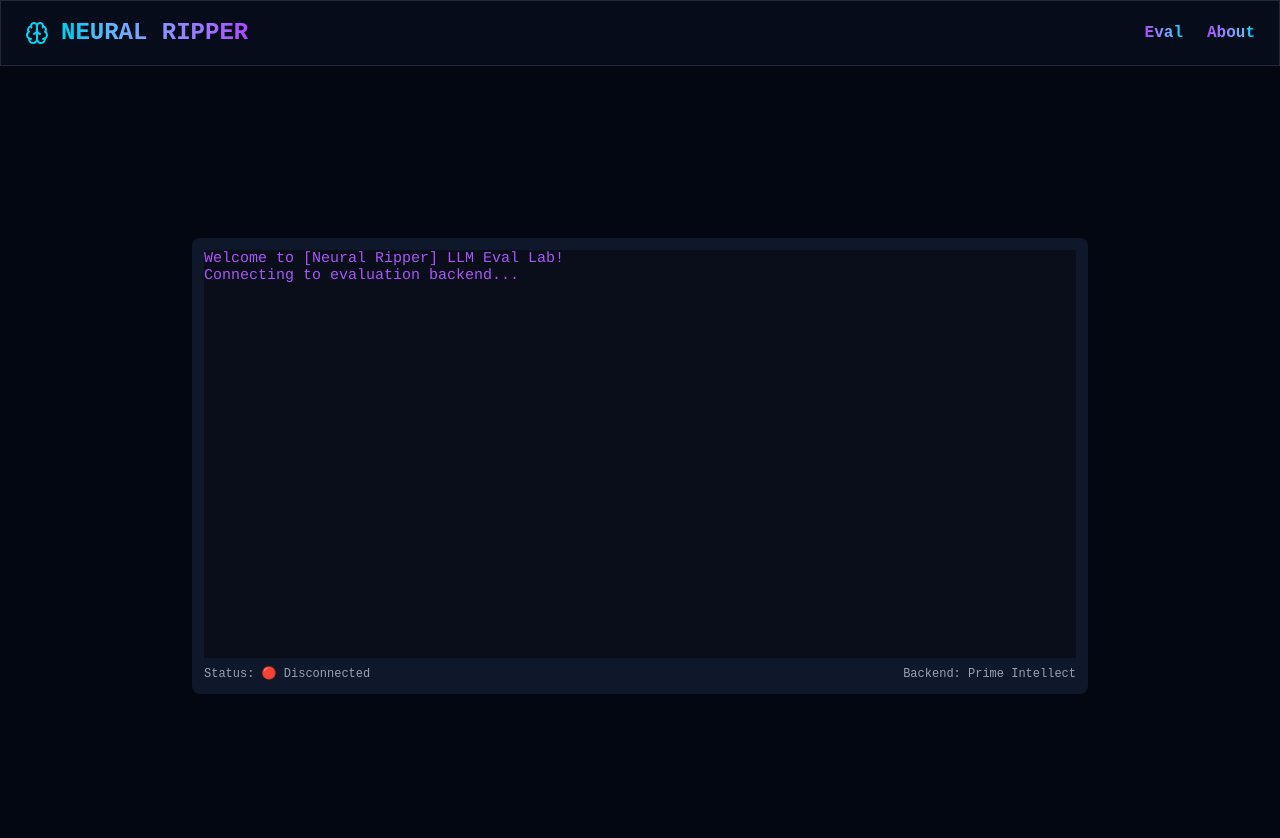
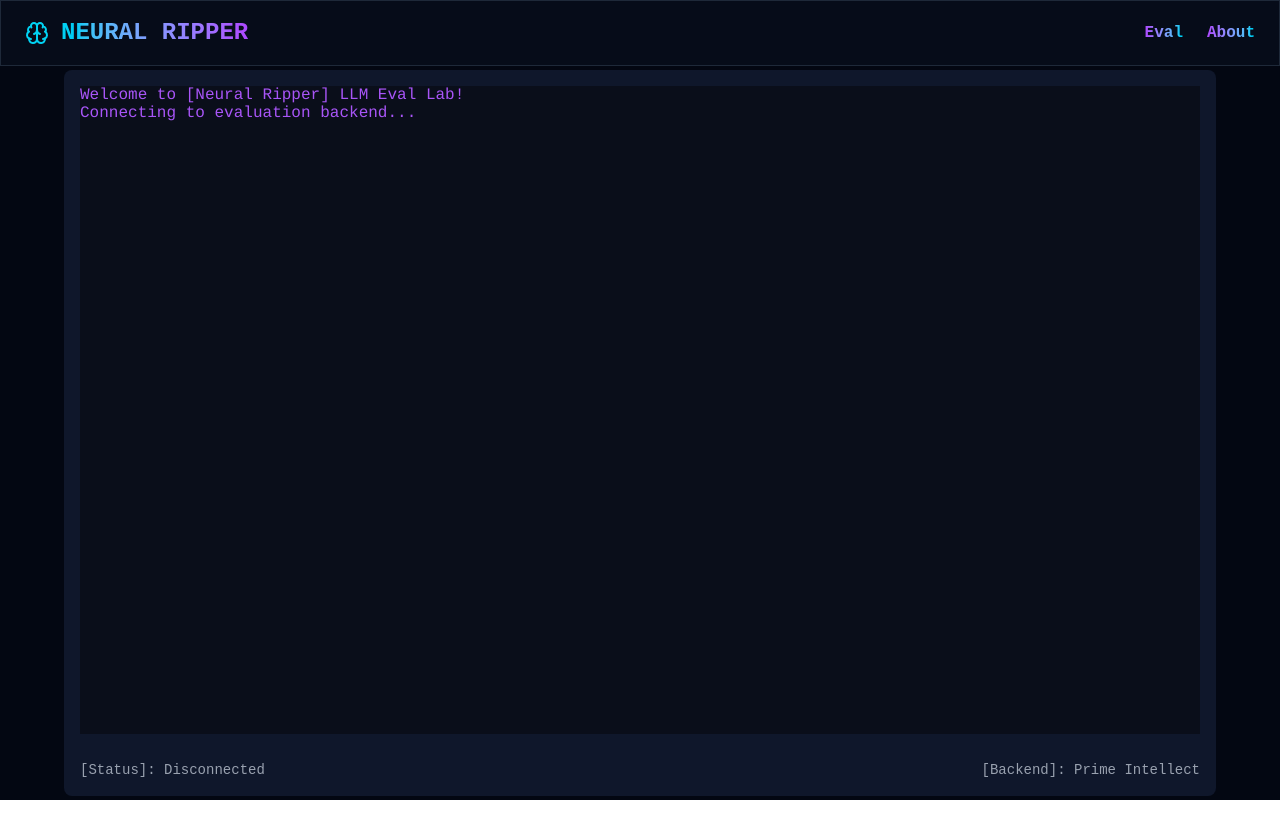
Before and after one commit to NeuralRipper/NeuralRipper, a React (Vite) app in the folder frontend/: page / in a window 1280 px wide. Both pictures are taken after a click on the element "Eval". Shown: the top 838 px of the page. After the commit the page ends 800 px from the top, so only its background shows below. Built offline with nearby package versions, Linux system fonts and the light colour scheme; no server answers.

Commit message:
Updated LLMEvalTerminal, still got dynamic adjusting issue to fix.

```diff
--- a/frontend/package.json
+++ b/frontend/package.json
@@ -12,6 +12,7 @@
   "dependencies": {
     "@rerun-io/web-viewer": "^0.23.4",
     "@rerun-io/web-viewer-react": "^0.24.0",
+    "@xterm/addon-fit": "^0.10.0",
     "@xterm/xterm": "^5.5.0",
     "lucide-react": "^0.511.0",
     "react": "^19.1.0",
--- a/frontend/src/components/Dashboard/Dashboard.tsx
+++ b/frontend/src/components/Dashboard/Dashboard.tsx
@@ -12,13 +12,14 @@ const Dashboard: React.FC = () => {
     const [currentPage, setCurrentPage] = useState("home");
 
     return (
-        <div className="font-cyber min-h-screen bg-gray-950 text-gray-100">
+        <div className="font-cyber h-screen bg-gray-950 text-gray-100 flex flex-col">
             <Titlebar onPageChange={setCurrentPage} />
             {/*flexible horizontally*/}
+            <div className="flex-1 bg-gray-950">
                 {
                     currentPage === "about"
-                ? <div className="flex justify-center "><Portfolio /></div>
-                : currentPage === "home" ? <div className="flex">
+                    ? <div className="flex justify-center h-full"><Portfolio /></div>
+                    : currentPage === "home" ? <div className="flex h-full">
                         <Sidebar
                             onSelectedExpId={setSelectedExpId}
                             onSelectedRunId={setSelectedRunId}
@@ -31,14 +32,15 @@ const Dashboard: React.FC = () => {
                             </div>
                         </main>
                     </div>
-                : currentPage === "eval" ? <div className="flex items-center justify-center min-h-screen">
-                    <div className="w-full max-w-4xl">
+                    : currentPage === "eval" ? <div className="flex justify-center h-full p-1">
+                        <div className="w-full max-w-6xl">
                             <LLMEvalTerminal />
                         </div>
                     </div>
                     : <div>404</div>
                 }
             </div>
+        </div>
     );
 };
 
--- a/frontend/src/components/Dashboard/LLMEvalTerminal.tsx
+++ b/frontend/src/components/Dashboard/LLMEvalTerminal.tsx
@@ -1,5 +1,6 @@
 import { useRef, useEffect, useState } from 'react';
 import { Terminal } from '@xterm/xterm';
+import { FitAddon } from '@xterm/addon-fit';
 import '@xterm/xterm/css/xterm.css';
 
 const LLMEvalTerminal = () => {
@@ -14,7 +15,7 @@ const LLMEvalTerminal = () => {
         // Initialize terminal
         const terminal = new Terminal({
             cursorBlink: true,
-            fontSize: 15,
+            fontSize: 16,
             theme: {
                 background: '#0a0e1a',
                 foreground: '#a855f7',
@@ -22,11 +23,31 @@ const LLMEvalTerminal = () => {
             }
         });
 
+        // Create fit addon for responsive sizing
+        const fitAddon = new FitAddon();
+        terminal.loadAddon(fitAddon);
+
+        let resizeObserver: ResizeObserver | null = null;
+        let handleResize: (() => void) | null = null;
+
         if (terminalRef.current) {
             terminal.open(terminalRef.current);
             terminalInstance.current = terminal;
             terminal.write("Welcome to [Neural Ripper] LLM Eval Lab!\r\n");
             terminal.write("Connecting to evaluation backend...\r\n");
+
+            // Fit terminal to container
+            fitAddon.fit();
+
+            // Auto-resize when container size changes
+            resizeObserver = new ResizeObserver(() => {
+                fitAddon.fit();
+            });
+            resizeObserver.observe(terminalRef.current);
+
+            // Also fit on window resize
+            handleResize = () => fitAddon.fit();
+            window.addEventListener('resize', handleResize);
         }
 
         // Handle input
@@ -53,6 +74,12 @@ const LLMEvalTerminal = () => {
             terminal.dispose();
             if (wsRef.current) {
                 wsRef.current.close();
+            }
+            if (handleResize) {
+                window.removeEventListener('resize', handleResize);
+            }
+            if (resizeObserver) {
+                resizeObserver.disconnect();
             }
         };
     }, []);
@@ -124,7 +151,7 @@ const LLMEvalTerminal = () => {
         const prompt = inputBufferRef.current;
         inputBufferRef.current = '';
 
-        terminal.write(`\r\n${cyan}🤖 `);
+        terminal.write(`\r\n${cyan}`);
 
         // Send prompt via WebSocket
         wsRef.current.send(JSON.stringify({
@@ -138,11 +165,11 @@ const LLMEvalTerminal = () => {
     const red = '\x1b[38;2;239;68;68m';
 
     return (
-        <div className="bg-slate-900 p-3 rounded-lg">
-            <div ref={terminalRef} className="min-h-[400px]"></div>
-            <div className="mt-2 flex justify-between text-xs text-gray-400">
-                <span>Status: {wsConnected ? '🟢 Connected' : '🔴 Disconnected'}</span>
-                <span>Backend: Prime Intellect</span>
+        <div className="bg-slate-900 p-4 rounded-lg w-full h-full flex flex-col max-w-full overflow-hidden">
+            <div ref={terminalRef} className="flex-1 w-full min-h-0 overflow-hidden"></div>
+            <div className="mt-3 flex justify-between text-sm text-gray-400 flex-shrink-0">
+                <span>[Status]: {wsConnected ? 'Connected' : 'Disconnected'}</span>
+                <span>[Backend]: Prime Intellect</span>
             </div>
         </div>
     );
```
Also changed, not shown: 1 other file (tests, documents, lock files or other folders). Lines whose indentation alone changed are shown as unchanged.
